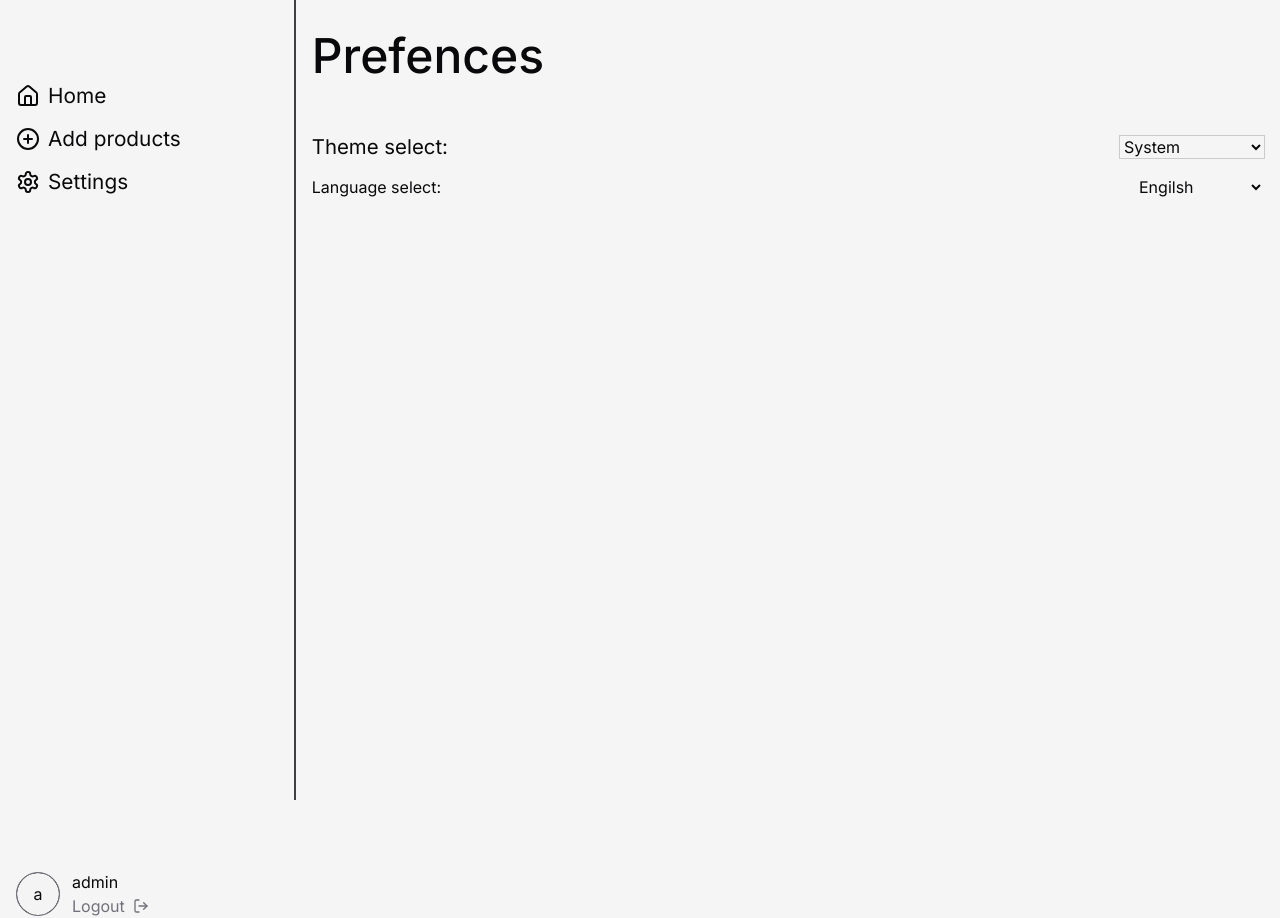
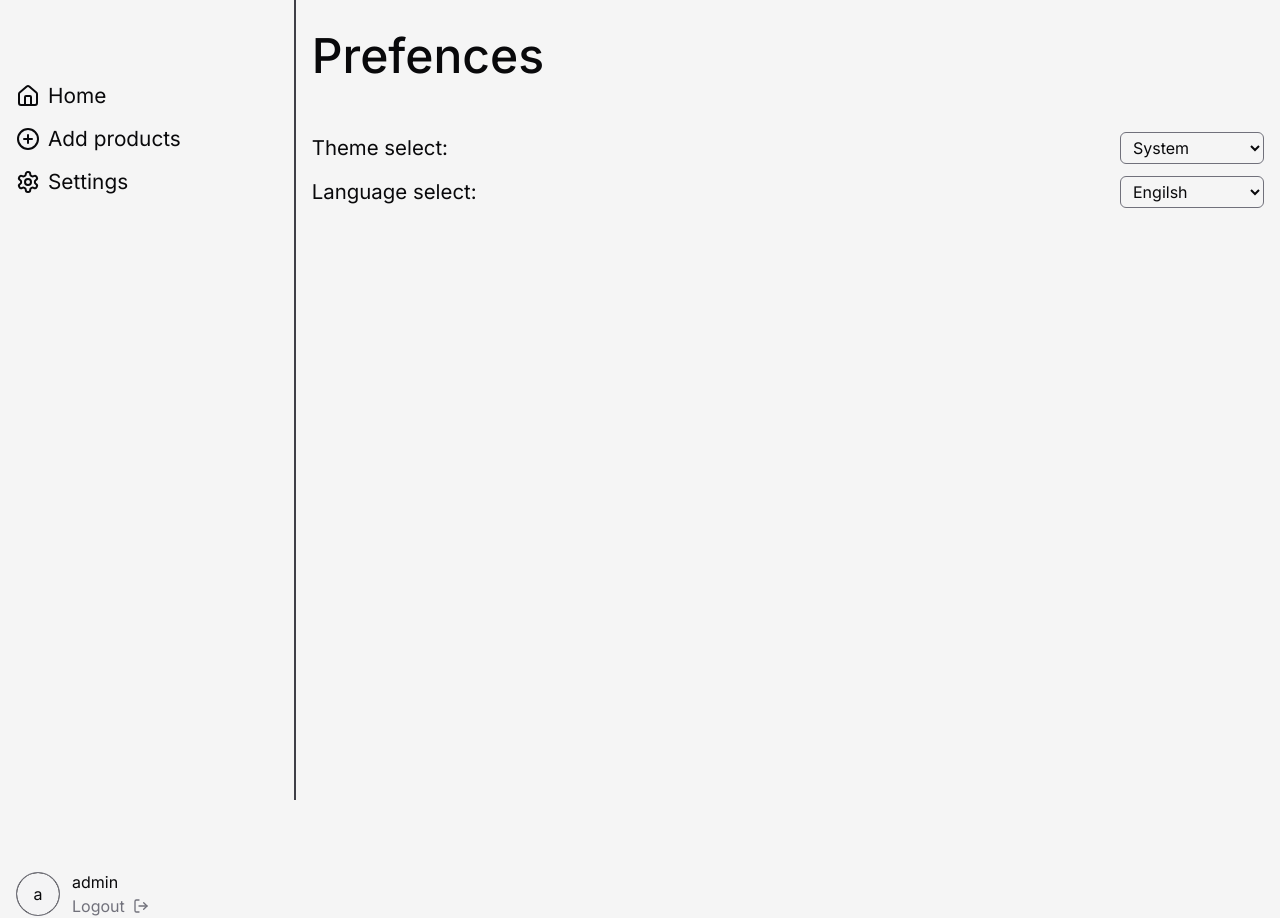
Before and after one commit to NadirYusifov/cyber, a Next.js app in the folder frontend/: page /admin/home/settings/prefences in a window 1280 px wide. Built offline with nearby package versions, Linux system fonts and the light colour scheme; no server answers.

Commit message:
prefences theme select tag css the some added

```diff
--- a/frontend/app/(admin)/admin/home/settings/prefences/page.tsx
+++ b/frontend/app/(admin)/admin/home/settings/prefences/page.tsx
@@ -41,7 +41,7 @@ export default function Theme() {
                         <p className="text-[1.275rem]">{t("themesselect")}</p>
                     </article>
                     <div className="themes-change">
-                        <select className="themes-select w-36 outline-1" value={theme} onChange={e => setTheme(e.target.value)}>
+                        <select className="themes-select w-36 outline-none border border-zinc-500 rounded-sm px-2 py-1" value={theme} onChange={e => setTheme(e.target.value)}>
                             <option value="system">{t("system")}</option>
                             <option value="light">{t("light")}</option>
                             <option value="dark">{t("dark")}</option>
@@ -50,9 +50,9 @@ export default function Theme() {
                 </div>
                 <div className="flex items-center justify-between mt-3">
                     <article>
-                        <h3>{t("langselect")}</h3>
+                        <p className="text-[1.275rem]">{t("langselect")}</p>
                     </article>
-                    <select defaultValue={local} onChange={handleselectLang}>
+                    <select className="w-36 outline-none border border-zinc-500 rounded-sm px-2 py-1" defaultValue={local} onChange={handleselectLang}>
                         <option value="az">Azərbaycanca</option>
                         <option value="en">Engilsh</option>
                     </select>
```
